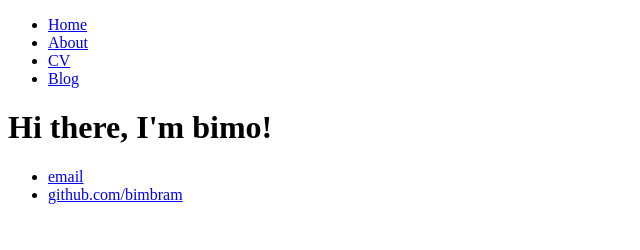
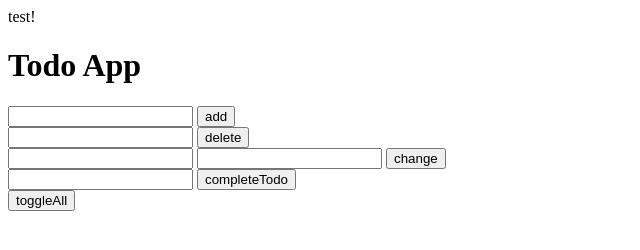
Before and after one commit to bimbram/basictodoApp, a plain HTML site: page index.html in a window 1280 px wide. Shown: the whole page, without its empty margins (0-640 px from the left). Drawn offline with Linux system fonts and the light colour scheme.

Commit message:
working todoApp

```diff
--- /dev/null
+++ b/JS/app.js
@@ -0,0 +1,91 @@
+var todos = [];
+
+var todoList = {
+    addTodo: function(todo) {
+        todos.push({
+            todoCompleted: false,
+            todoText: todo
+        });
+    },
+    changeTodo: function(position, todo) {
+        todos[position].todoText = todo;
+    },
+    deleteTodo: function(position) {
+        todos.splice(position, 1);
+    },
+    toggleCompleted: function(position) {
+        todos[position].todoCompleted = !todos[position].todoCompleted;
+    },
+    toggleAll: function() {
+            var completedTodo = 0;
+
+            //counting how many todo that is completed.
+            todos.forEach(function(todo) {
+                if(todo.todoCompleted === true) {
+                    completedTodo++;
+                }
+            });
+
+            todos.forEach(function(todo) {
+                //if everything is true, make everything false.
+                if(completedTodo === this.todos.length) {
+                    todo.todoCompleted = false;
+                } else {
+                    //else, make everything true
+                    todo.todoCompleted = true;
+                }
+            });
+
+    }
+};
+
+var handler = {
+    addTodo: function() {
+        var todo = document.getElementById("addTodo").value;
+        todoList.addTodo(todo);
+        view.displayTodo();
+    },
+    changeTodo: function(){
+        var changeTodoPosition = document.getElementById("changeTodoPosition").value;
+        var changeTodoText = document.getElementById("changeTodoText").value;
+        todoList.changeTodo(changeTodoPosition, changeTodoText);
+        view.displayTodo();
+    },
+    deleteTodo: function() {
+        var deleteTodoPosition = document.getElementById("deleteTodoPosition").value;
+        todoList.deleteTodo(deleteTodoPosition);
+        view.displayTodo();
+    },
+    toggleCompleted: function() {
+        var toggleCompletedPosition = document.getElementById("toggleCompletedPosition").value;
+        todoList.toggleCompleted(toggleCompletedPosition);
+        view.displayTodo();
+    },
+    toggleAll: function() {
+        todoList.toggleAll();
+        view.displayTodo();
+    }
+};
+
+
+var view = {
+    displayTodo: function() {
+            var todoListAreaView = document.getElementById('listTodo');
+
+            todoListAreaView.innerHTML = '';
+
+            todos.forEach(function(todo) {
+                var liElement = document.createElement('li');
+
+                if(todo.todoCompleted === true) {
+                    var todoText = document.createTextNode("(X) " + todo.todoText);
+                } else {
+                    var todoText = document.createTextNode("( ) " + todo.todoText);
+                }
+
+                liElement.appendChild(todoText);
+                todoListAreaView.appendChild(liElement);
+
+        });
+    }
+}
--- a/index.html
+++ b/index.html
@@ -1,27 +1,46 @@
 <!DOCTYPE html>
 <html>
-	<head>
-		<title>bimbram</title>
-	</head>
-	<body>
-		<nav>
-    		<ul>
-        		<li><a href="/">Home</a></li>
-	        	<li><a href="/about">About</a></li>
-        		<li><a href="/cv">CV</a></li>
-        		<li><a href="/blog">Blog</a></li>
-    		</ul>
-		</nav>
-		<div class="container">
-    		<div class="blurb">
-        		<h1>Hi there, I'm bimo!</h1>
-    		</div><!-- /.blurb -->
-		</div><!-- /.container -->
-		<footer>
-    		<ul>
-        		<li><a href="mailto:bim.bramantyo@gmail.com">email</a></li>
-        		<li><a href="https://github.com/bimbram">github.com/bimbram</a></li>
-			</ul>
-		</footer>
-	</body>
+    test!
+    <head>
+
+        <script src="JS/app.js"> </script>
+
+    </head>
+
+    <h1>Todo App</h1>
+
+    <div>
+        <input type="text" id="addTodo">
+        <button onclick="handler.addTodo()">add</button>
+
+    </div>
+
+    <div>
+        <input type="number" id="deleteTodoPosition">
+        <button onclick="handler.deleteTodo()">delete</button>
+    </div>
+
+    <div>
+        <input type="number" id="changeTodoPosition">
+        <input type="text" id="changeTodoText">
+        <button onclick="handler.changeTodo()">change</button>
+    </div>
+
+    <div>
+        <input type="number" id="toggleCompletedPosition">
+        <button onclick="handler.toggleCompleted()">completeTodo</button>
+    </div>
+
+
+    <div>
+        <button onclick="handler.toggleAll()">toggleAll</button>
+    </div>
+
+    <div>
+        <ul id="listTodo">
+
+        </ul>
+
+    </div>
+
 </html>
```
